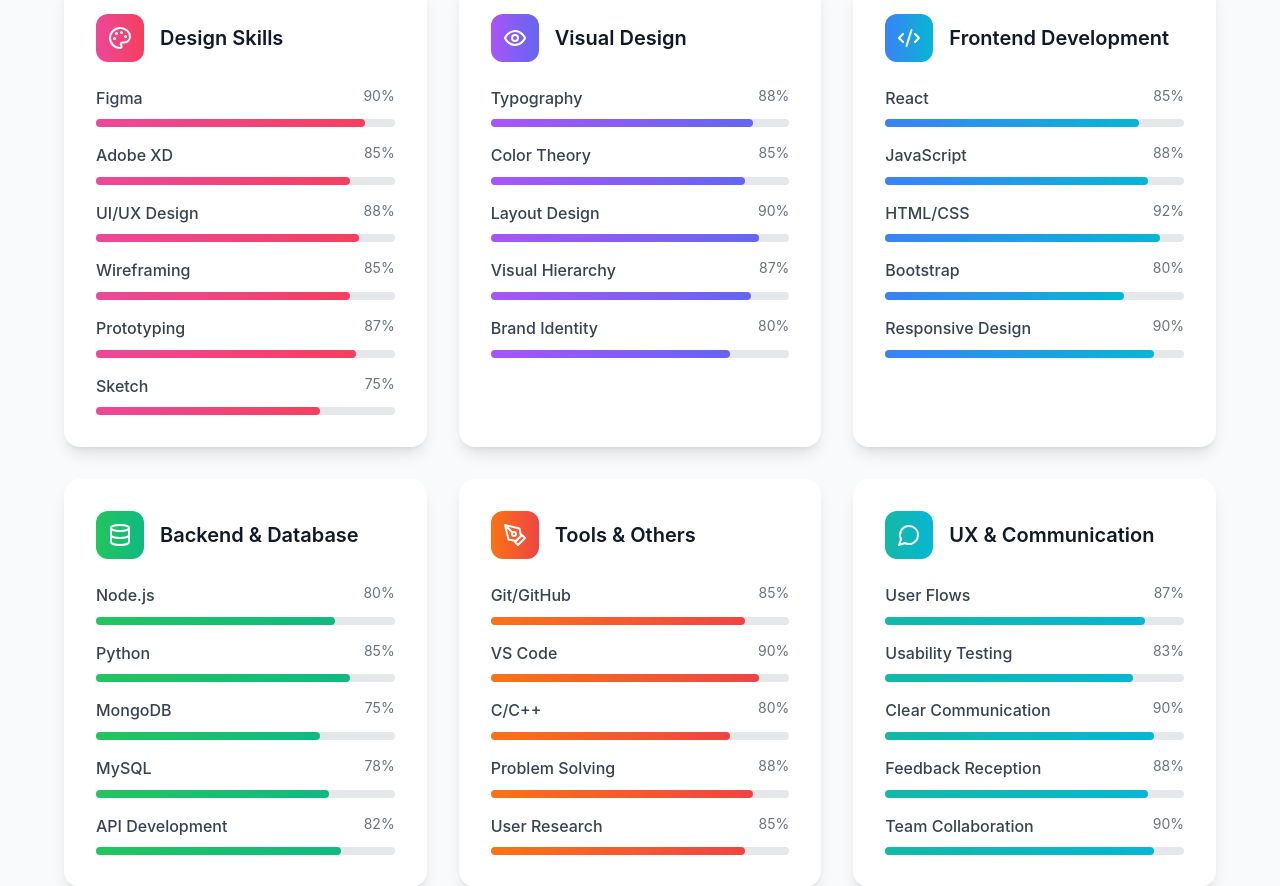
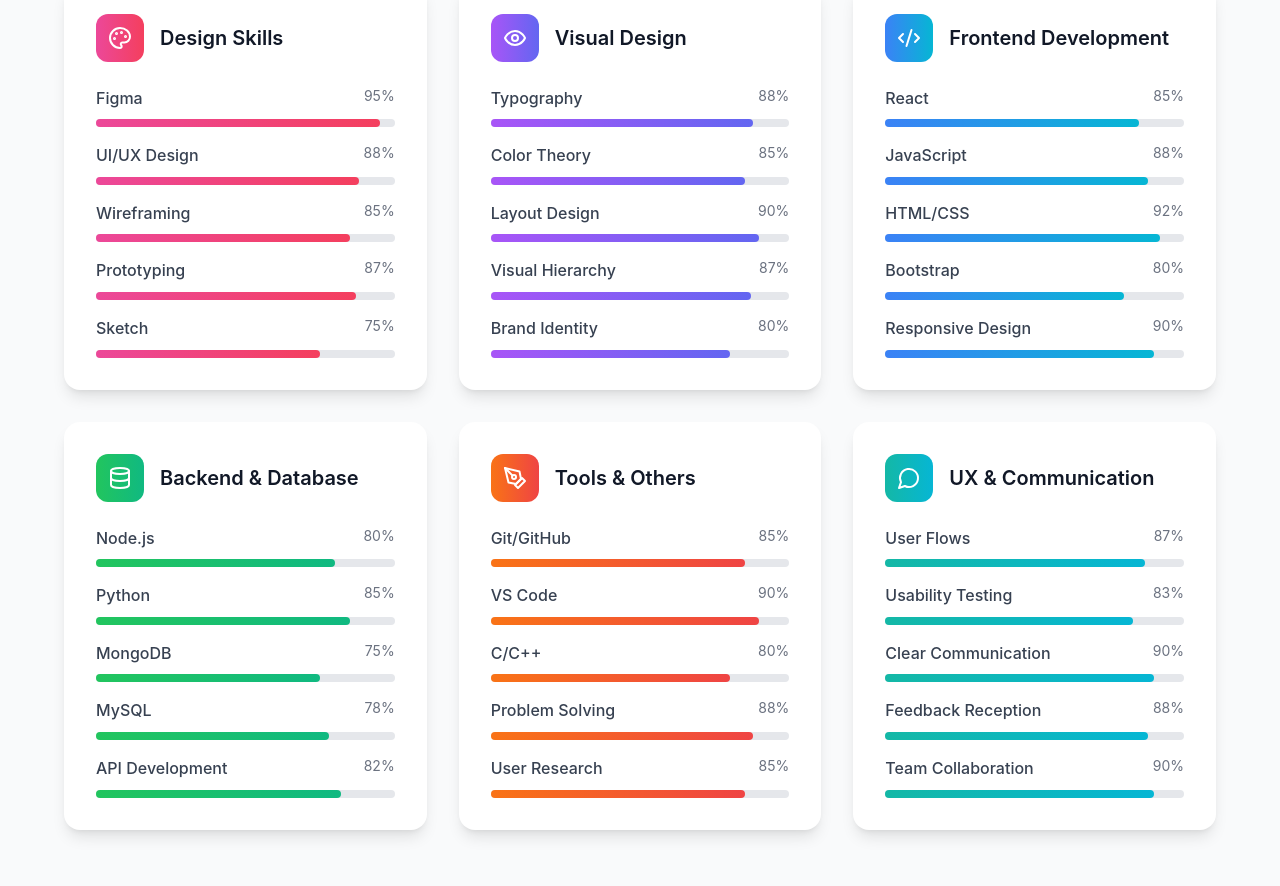
Before and after one commit to sushilverma1125/Sushil-sPortfolio, a React (Vite) app: page / in a window 1280 px wide. Shown: the part 2334-3220 px from the top of the page. Built offline with nearby package versions, Linux system fonts and the light colour scheme.

Commit message:
Update Skills.tsx

```diff
--- a/src/components/Skills.tsx
+++ b/src/components/Skills.tsx
@@ -8,8 +8,7 @@ const Skills = () => {
       title: "Design Skills",
       color: "from-pink-500 to-rose-500",
       skills: [
-        { name: "Figma", level: 90 },
-        { name: "Adobe XD", level: 85 },
+        { name: "Figma", level: 95 },
         { name: "UI/UX Design", level: 88 },
         { name: "Wireframing", level: 85 },
         { name: "Prototyping", level: 87 },
```
